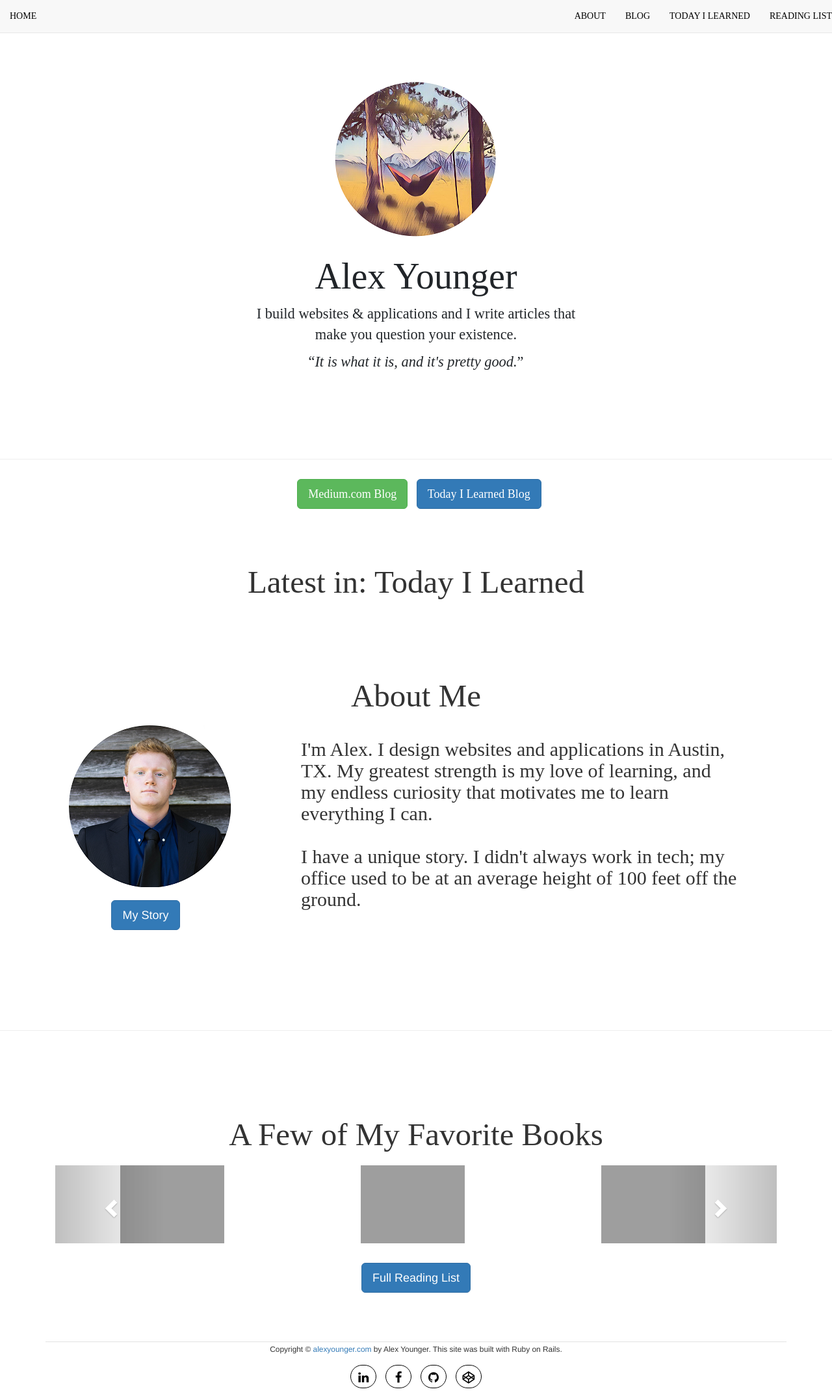
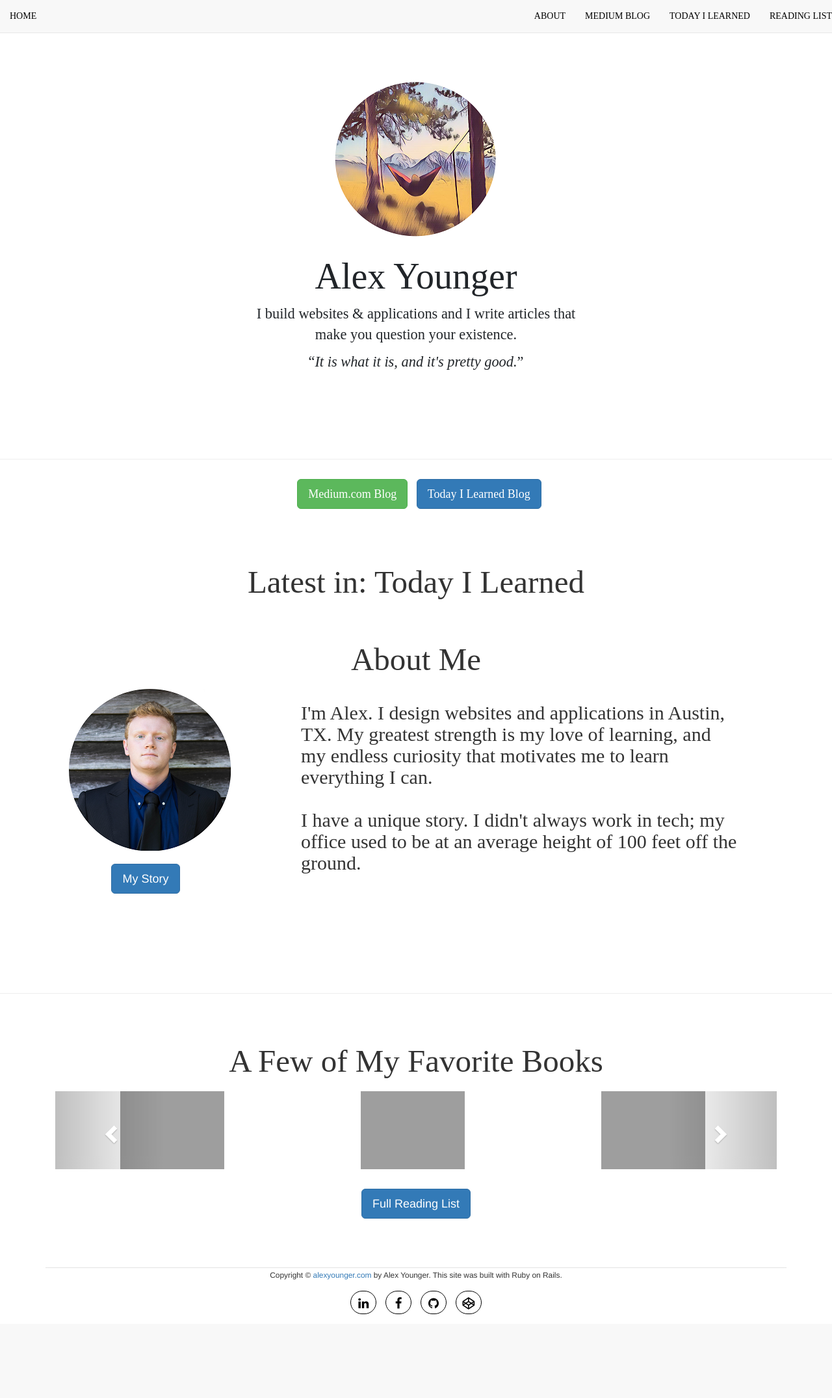
Before and after one commit to AlextheYounga/alpha-blog, a Rails app: page / in a window 1280 px wide. Shown: the whole page at 65% size. After the commit the page ends 2022 px from the top, so only its background shows below. Run offline with Rails 7, Linux system fonts and the light colour scheme; data that the repository does not hold is empty; style sheets or scripts are compiled from the project's sources; some libraries are stand-ins or nearby versions; grey boxes are pictures that could not be loaded.

Commit message:
Styling Update 1.9

```diff
--- a/app/assets/stylesheets/custom.css.scss
+++ b/app/assets/stylesheets/custom.css.scss
@@ -74,11 +74,6 @@ $navbar-margin-bottom: -20px;
   }
 }
 
-#section-header {
-  margin-top: 3cm;
-  font-family: "Libre Baskerville",serif;
-  font-size: 3.5em;
-}
 
 #about-text{
     font-family: "Libre Baskerville",serif;
@@ -125,6 +120,11 @@ $navbar-margin-bottom: -20px;
   font-size: 3.5em;
 }
 
+#section-header {
+  margin-top: 1.5cm;
+  font-family: "Libre Baskerville",serif;
+  font-size: 3.5em;
+}
 
 
 ///////////////////////ARTICLES///////////////////////
--- a/app/views/layouts/_navigation.html.erb
+++ b/app/views/layouts/_navigation.html.erb
@@ -13,7 +13,7 @@
 
             <ul class="nav navbar-nav navbar-right" id="right-menu">
               <li><%= link_to "ABOUT", about_path %></li>
-              <li><%= link_to "BLOG", posts_path %></li>
+              <li><%= link_to "MEDIUM BLOG", posts_path %></li>
               <li><%= link_to "TODAY I LEARNED", articles_path  %></li>
               <li><%= link_to "READING LIST", readinglist_path %></li>
 
--- a/app/views/pages/home.html.erb
+++ b/app/views/pages/home.html.erb
@@ -9,7 +9,7 @@
 
 
 
-  <section id="home">
+  <section id="page-top">
     <div align="center" id="header" class="container-fluid">
       <img align="center" <%= image_tag("hammock_cutout - Copy.png", :alt => "hammock_cutout") %>
       <h1 class="display-3" id="name">Alex Younger</h1>
@@ -21,10 +21,11 @@
 
 
    <!-- BLOG -->
-  <section id="blog">
 
     <center id="button-style">
-      <%= link_to "Medium.com Blog", posts_path, class: "btn btn-lg btn-success", id:"medium-button" %>
+      <a class="btn btn-lg btn-success" href="https://medium.com/@AlextheYounger/latest" role="button" style="margin: 10px;">
+      Medium.com Blog</a>
+      <%#= link_to "Medium.com Blog", posts_path, class: "btn btn-lg btn-success", id:"medium-button" %>
       <%= link_to "Today I Learned Blog", articles_path, class: "btn btn-lg btn-primary" %>
     </center>
 
@@ -53,7 +54,7 @@
     </div>
   </div>
   <hr>
-</section>
+
 <% end %>
 
 <% end %>
@@ -62,7 +63,7 @@
 
 
 <!-- ABOUT -->
-  <section id="about">
+
     <div id: style="margin-bottom: 3cm;">
       <center id="section-header" style="margin-bottom: 10px;">About Me</center>
         <img> <%= image_tag("roundheadshot - Copy.png", :alt => "roundheadshot", id: "headshot") %>
@@ -80,11 +81,11 @@
     </div>
     </br>
   <hr>
-  </section>
+
 
 
 <!-- READING LIST-->
-  <section id="reading-list">
+
     <div class="container">
       <center><h1 style="margin-bottom: 20px;" id="section-header">A Few of My Favorite Books</h1></center>
       <div class="row">
@@ -172,4 +173,3 @@
       }
     });
     </script>
-  </section>
--- a/app/views/posts/index.html.erb
+++ b/app/views/posts/index.html.erb
@@ -27,7 +27,6 @@
   </br>
   <% end %>
 
-    <center><a class="btn btn-lg btn-success" href="https://medium.com/@AlextheYounger/latest" role="button">
-      View All Posts
-    </a></center>
+    <a class="btn btn-lg btn-success" href="https://medium.com/@AlextheYounger/latest" role="button" align="center">
+      View All Posts</a>
 </body>
```
